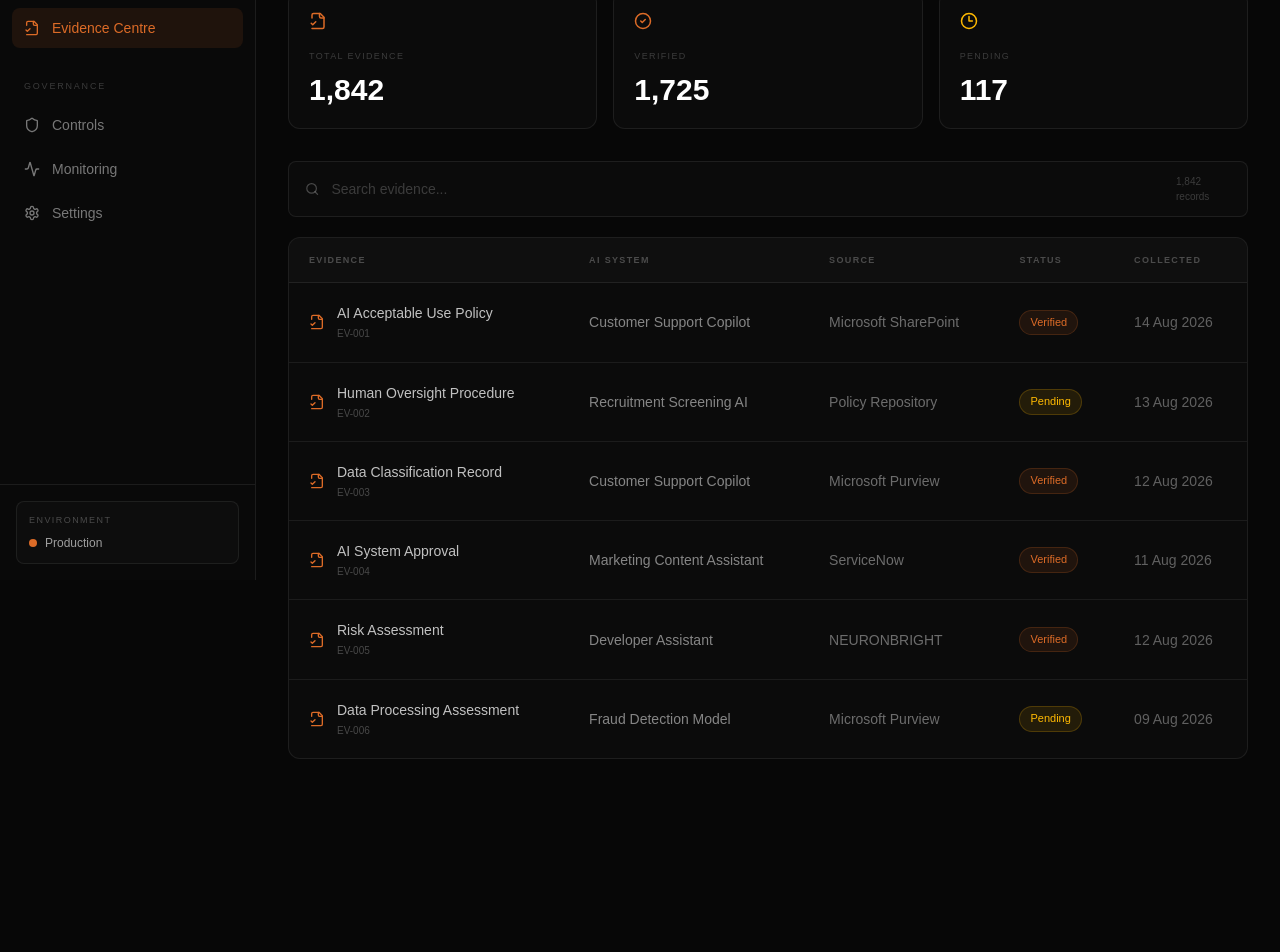
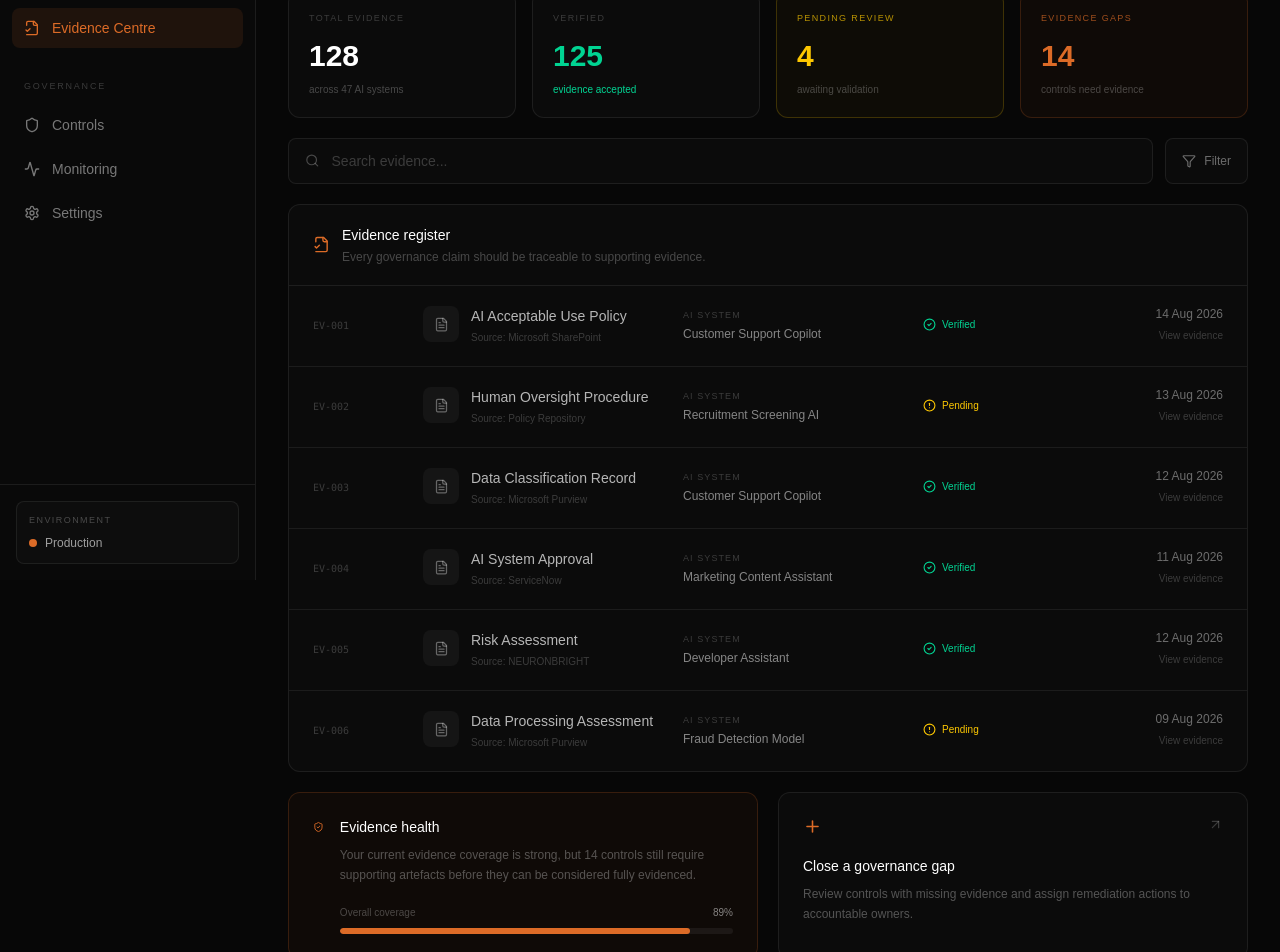
Before and after one commit to jasb-to/neuronbright, a Next.js app: page /evidence in a window 1280 px wide. Shown: the part 220-1172 px from the top of the page. Before the commit the page ends 1011 px from the top, so only its background shows below. Built offline with nearby package versions, Linux system fonts and the light colour scheme.

Commit message:
Refactor EvidencePage layout and update content

```diff
--- a/app/evidence/page.tsx
+++ b/app/evidence/page.tsx
@@ -1,21 +1,36 @@
+import Link from "next/link";
 import {
+  ArrowUpRight,
   CheckCircle2,
-  Clock3,
+  CircleAlert,
   FileCheck2,
+  FileText,
+  Filter,
+  Plus,
   Search,
+  ShieldCheck,
+  Upload,
 } from "lucide-react";
 
 import { AppShell } from "@/components/app-shell";
-import { StatusBadge } from "@/components/status-badge";
 import { evidenceItems } from "@/lib/mock-data";
 
 export default function EvidencePage() {
+  const verified = evidenceItems.filter(
+    (item) => item.status === "Verified",
+  ).length;
+
+  const pending = evidenceItems.filter(
+    (item) => item.status === "Pending",
+  ).length;
+
   return (
     <AppShell>
-      <div className="mx-auto max-w-[1500px] px-6 py-8 xl:px-8">
+      <div className="mx-auto max-w-[1400px] px-6 py-8 xl:px-8">
+        <div className="flex flex-col justify-between gap-5 sm:flex-row sm:items-end">
           <div>
             <p className="text-[10px] uppercase tracking-[0.18em] text-[#dc6b27]">
-            Governance
+              Assurance
             </p>
 
             <h1 className="mt-2 text-2xl font-semibold">
@@ -23,143 +38,239 @@ export default function EvidencePage() {
             </h1>
 
             <p className="mt-2 text-sm text-white/35">
-            Evidence collected and verified across your AI estate.
+              The evidence behind your AI governance decisions.
             </p>
           </div>
 
-        <div className="mt-8 grid gap-4 md:grid-cols-3">
+          <button className="inline-flex items-center justify-center gap-2 rounded-lg bg-[#dc6b27] px-4 py-2.5 text-xs font-semibold text-black hover:opacity-90">
+            <Upload size={14} />
+            Upload evidence
+          </button>
+        </div>
+
+        <div className="mt-8 grid gap-4 sm:grid-cols-2 lg:grid-cols-4">
           <div className="rounded-xl border border-white/[0.08] bg-[#0b0b0b] p-5">
-            <FileCheck2
-              size={18}
-              className="text-[#dc6b27]"
-            />
-
-            <p className="mt-5 text-[9px] uppercase tracking-[0.15em] text-white/20">
+            <p className="text-[9px] uppercase tracking-[0.15em] text-white/20">
               Total evidence
             </p>
-
-            <p className="mt-2 text-3xl font-semibold">
-              1,842
+            <p className="mt-3 text-3xl font-semibold">
+              128
+            </p>
+            <p className="mt-2 text-[10px] text-white/25">
+              across 47 AI systems
             </p>
           </div>
 
           <div className="rounded-xl border border-white/[0.08] bg-[#0b0b0b] p-5">
-            <CheckCircle2
-              size={18}
-              className="text-[#dc6b27]"
-            />
-
-            <p className="mt-5 text-[9px] uppercase tracking-[0.15em] text-white/20">
+            <p className="text-[9px] uppercase tracking-[0.15em] text-white/20">
               Verified
             </p>
-
-            <p className="mt-2 text-3xl font-semibold">
-              1,725
+            <p className="mt-3 text-3xl font-semibold text-emerald-400">
+              {verified + 121}
+            </p>
+            <p className="mt-2 text-[10px] text-emerald-400">
+              evidence accepted
             </p>
           </div>
 
-          <div className="rounded-xl border border-white/[0.08] bg-[#0b0b0b] p-5">
-            <Clock3
-              size={18}
-              className="text-amber-400"
-            />
+          <div className="rounded-xl border border-yellow-400/20 bg-yellow-400/[0.03] p-5">
+            <p className="text-[9px] uppercase tracking-[0.15em] text-yellow-400/70">
+              Pending review
+            </p>
+            <p className="mt-3 text-3xl font-semibold text-yellow-400">
+              {pending + 2}
+            </p>
+            <p className="mt-2 text-[10px] text-white/25">
+              awaiting validation
+            </p>
+          </div>
 
-            <p className="mt-5 text-[9px] uppercase tracking-[0.15em] text-white/20">
-              Pending
+          <div className="rounded-xl border border-[#dc6b27]/20 bg-[#dc6b27]/[0.04] p-5">
+            <p className="text-[9px] uppercase tracking-[0.15em] text-[#dc6b27]/70">
+              Evidence gaps
             </p>
-
-            <p className="mt-2 text-3xl font-semibold">
-              117
+            <p className="mt-3 text-3xl font-semibold text-[#dc6b27]">
+              14
+            </p>
+            <p className="mt-2 text-[10px] text-white/25">
+              controls need evidence
             </p>
           </div>
         </div>
 
-        <div className="mt-8 flex items-center gap-3 rounded-lg border border-white/[0.08] bg-[#0b0b0b] px-4 py-3">
-          <Search
-            size={16}
-            className="text-white/25"
-          />
-
+        <div className="mt-5 flex flex-col gap-3 sm:flex-row">
+          <div className="flex flex-1 items-center gap-3 rounded-lg border border-white/[0.08] bg-[#0b0b0b] px-4 py-3">
+            <Search size={15} className="text-white/25" />
             <input
               placeholder="Search evidence..."
               className="w-full bg-transparent text-sm text-white outline-none placeholder:text-white/20"
             />
-
-          <span className="hidden text-[10px] text-white/20 sm:block">
-            1,842 records
-          </span>
           </div>
 
-        <div className="mt-5 overflow-x-auto rounded-xl border border-white/[0.08] bg-[#0b0b0b]">
-          <table className="w-full min-w-[900px] text-left text-sm">
-            <thead className="border-b border-white/[0.08] bg-white/[0.015] text-[9px] uppercase tracking-[0.15em] text-white/25">
-              <tr>
-                <th className="px-5 py-4">
-                  Evidence
-                </th>
+          <button className="inline-flex items-center justify-center gap-2 rounded-lg border border-white/[0.08] bg-[#0b0b0b] px-4 py-3 text-xs text-white/40 hover:text-white">
+            <Filter size={14} />
+            Filter
+          </button>
+        </div>
 
-                <th className="px-5 py-4">
-                  AI system
-                </th>
-
-                <th className="px-5 py-4">
-                  Source
-                </th>
-
-                <th className="px-5 py-4">
-                  Status
-                </th>
-
-                <th className="px-5 py-4">
-                  Collected
-                </th>
-              </tr>
-            </thead>
-
-            <tbody className="divide-y divide-white/[0.07]">
-              {evidenceItems.map((item) => (
-                <tr
-                  key={item.id}
-                  className="hover:bg-white/[0.025]"
-                >
-                  <td className="px-5 py-5">
+        <div className="mt-5 overflow-hidden rounded-xl border border-white/[0.08] bg-[#0b0b0b]">
+          <div className="border-b border-white/[0.08] px-6 py-5">
             <div className="flex items-center gap-3">
               <FileCheck2
-                        size={16}
+                size={17}
                 className="text-[#dc6b27]"
               />
 
               <div>
-                        <p className="font-medium text-white/75">
+                <p className="text-sm font-medium">
+                  Evidence register
+                </p>
+                <p className="mt-1 text-xs text-white/25">
+                  Every governance claim should be traceable to supporting
+                  evidence.
+                </p>
+              </div>
+            </div>
+          </div>
+
+          <div className="divide-y divide-white/[0.07]">
+            {evidenceItems.map((item) => (
+              <div
+                key={item.id}
+                className="px-6 py-5 transition hover:bg-white/[0.02]"
+              >
+                <div className="grid gap-5 lg:grid-cols-[90px_1fr_220px_150px_130px] lg:items-center">
+                  <span className="font-mono text-[10px] text-white/20">
+                    {item.id}
+                  </span>
+
+                  <div className="flex items-start gap-3">
+                    <div className="flex h-9 w-9 shrink-0 items-center justify-center rounded-lg bg-white/[0.04]">
+                      <FileText
+                        size={15}
+                        className="text-white/35"
+                      />
+                    </div>
+
+                    <div>
+                      <p className="text-sm font-medium text-white/70">
                         {item.name}
                       </p>
 
-                        <p className="mt-1 text-[10px] text-white/25">
-                          {item.id}
+                      <p className="mt-1 text-[10px] text-white/20">
+                        Source: {item.source}
                       </p>
                     </div>
                   </div>
-                  </td>
 
-                  <td className="px-5 py-5 text-white/50">
+                  <div>
+                    <p className="text-[9px] uppercase tracking-[0.12em] text-white/20">
+                      AI system
+                    </p>
+
+                    <Link
+                      href={`/systems/${evidenceItems.find(
+                        (candidate) => candidate.name === item.name,
+                      )?.id ?? ""}`}
+                      className="mt-1 block text-xs text-white/50 hover:text-[#dc6b27]"
+                    >
                       {item.system}
-                  </td>
+                    </Link>
+                  </div>
 
-                  <td className="px-5 py-5 text-white/40">
-                    {item.source}
-                  </td>
+                  <div>
+                    {item.status === "Verified" ? (
+                      <span className="inline-flex items-center gap-1.5 text-[10px] text-emerald-400">
+                        <CheckCircle2 size={13} />
+                        Verified
+                      </span>
+                    ) : (
+                      <span className="inline-flex items-center gap-1.5 text-[10px] text-yellow-400">
+                        <CircleAlert size={13} />
+                        Pending
+                      </span>
+                    )}
+                  </div>
 
-                  <td className="px-5 py-5">
-                    <StatusBadge status={item.status} />
-                  </td>
+                  <div className="text-right">
+                    <p className="text-xs text-white/40">
+                      {item.date}
+                    </p>
+                    <button className="mt-1 text-[10px] text-white/20 hover:text-[#dc6b27]">
+                      View evidence
+                    </button>
+                  </div>
+                </div>
+              </div>
+            ))}
+          </div>
+        </div>
 
-                  <td className="px-5 py-5 text-white/35">
-                    {item.date}
-                  </td>
-                </tr>
-              ))}
-            </tbody>
-          </table>
+        <div className="mt-5 grid gap-5 md:grid-cols-2">
+          <div className="rounded-xl border border-[#dc6b27]/20 bg-[#dc6b27]/[0.04] p-6">
+            <div className="flex items-start gap-4">
+              <ShieldCheck
+                size={20}
+                className="text-[#dc6b27]"
+              />
+
+              <div>
+                <p className="text-sm font-medium">
+                  Evidence health
+                </p>
+
+                <p className="mt-2 text-xs leading-5 text-white/30">
+                  Your current evidence coverage is strong, but 14 controls
+                  still require supporting artefacts before they can be
+                  considered fully evidenced.
+                </p>
+
+                <div className="mt-5">
+                  <div className="flex justify-between text-[10px]">
+                    <span className="text-white/25">
+                      Overall coverage
+                    </span>
+                    <span className="text-white/50">
+                      89%
+                    </span>
+                  </div>
+
+                  <div className="mt-2 h-1.5 overflow-hidden rounded-full bg-white/[0.06]">
+                    <div
+                      className="h-full rounded-full bg-[#dc6b27]"
+                      style={{ width: "89%" }}
+                    />
+                  </div>
+                </div>
+              </div>
+            </div>
+          </div>
+
+          <Link
+            href="/controls"
+            className="group rounded-xl border border-white/[0.08] bg-[#0b0b0b] p-6 transition hover:border-[#dc6b27]/30"
+          >
+            <div className="flex items-start justify-between">
+              <Plus
+                size={19}
+                className="text-[#dc6b27]"
+              />
+
+              <ArrowUpRight
+                size={15}
+                className="text-white/20 transition group-hover:text-[#dc6b27]"
+              />
+            </div>
+
+            <p className="mt-5 text-sm font-medium">
+              Close a governance gap
+            </p>
+
+            <p className="mt-2 text-xs leading-5 text-white/30">
+              Review controls with missing evidence and assign remediation
+              actions to accountable owners.
+            </p>
+          </Link>
         </div>
       </div>
     </AppShell>
```
Lines whose indentation alone changed are shown as unchanged.
